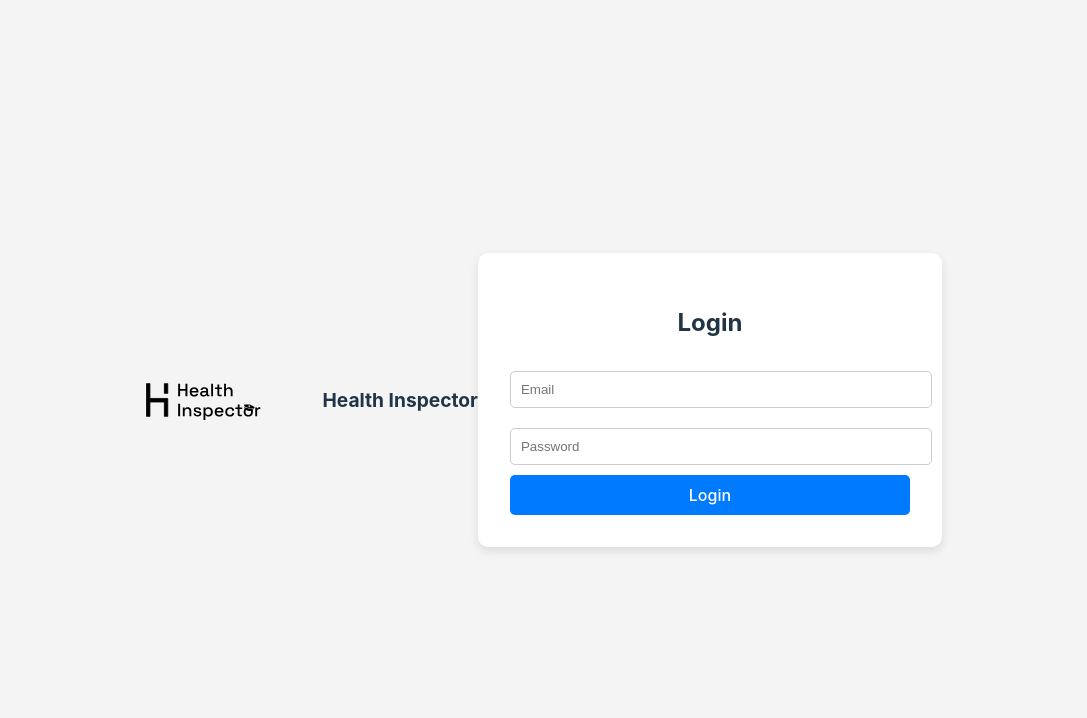
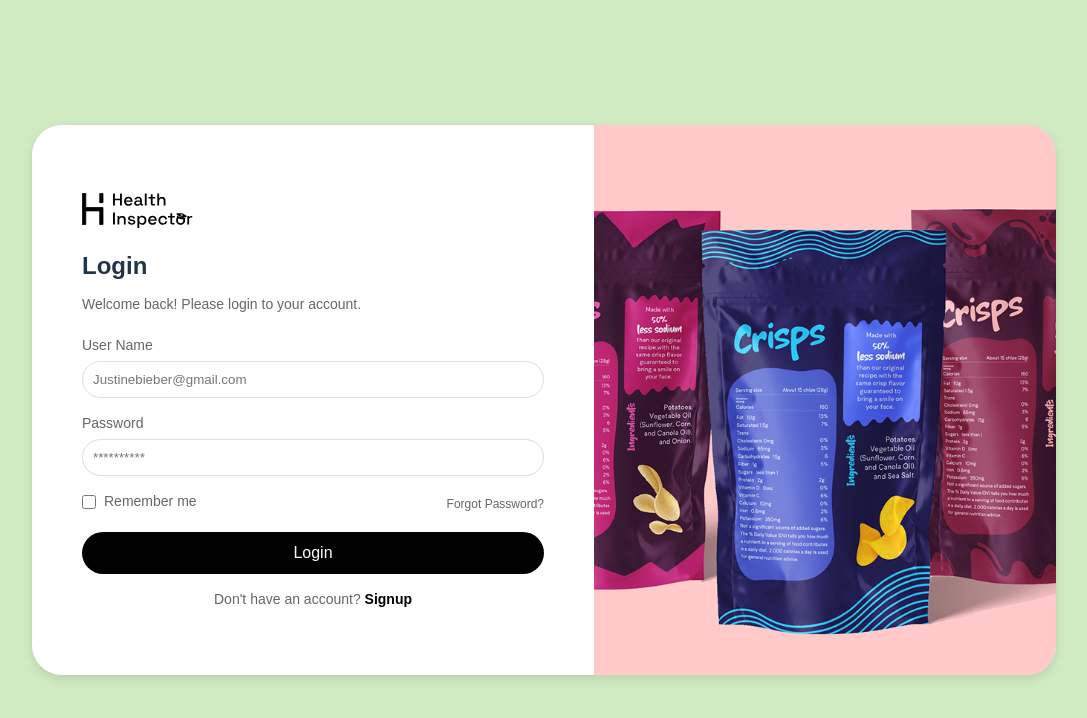
Before and after one commit to Rahwulkumar/health-inspector, a React (Vite) app: page /login in a window 1280 px wide. Shown: the top 718 px of the page, without its empty margins (96-1183 px from the left). Built offline with nearby package versions, Linux system fonts and the light colour scheme.

Commit message:
login & Navbar update

```diff
--- a/src/components/Navbar/Navbar.css
+++ b/src/components/Navbar/Navbar.css
@@ -1,44 +1,85 @@
+/* Ensure no horizontal scroll */
+* {
+  margin: 0;
+  padding: 0;
+  box-sizing: border-box;
+}
+
+body {
+  overflow-x: hidden;
+}
+
+/* Navbar container */
 .navbar {
   display: flex;
   justify-content: space-between;
   align-items: center;
-     padding: 15px 60px;
+  padding: 15px 6%;
   background-color: white;
+  box-shadow: 0 4px 6px rgba(0, 0, 0, 0.1);
+  width: 100%;
+  max-width: 100vw; /* Prevents any horizontal overflow */
+  position: sticky;
+  top: 0;
+  z-index: 1000;
 }
 
+/* Logo */
 .navbar-logo {
   display: flex;
   align-items: center;
-     font-weight: bold;
-     font-size: 1.2rem;
 }
 
 .navbar-logo img {
-     height: 40px;
-     /* Adjust logo size */
-     margin-right: 10px;
+  width: 12.95456rem;
+  height: 3.125rem;
+  flex-shrink: 0;
 }
 
+/* Navbar links */
 .navbar-links {
   list-style: none;
   display: flex;
-     gap: 30px;
+  gap: 80px;
+  justify-content: center;
+  flex-grow: 1;
+}
+
+.navbar-links li {
+  display: flex;
+  align-items: center;
 }
 
 .navbar-links li a {
   text-decoration: none;
   color: black;
   font-weight: 500;
+  font-size: 1rem;
+  transition: transform 0.2s ease-in-out;
 }
 
+.navbar-links li a:hover {
+  transform: scale(1.1);
+  color: #8b8b8b;
+}
+
+/* Authentication links */
 .navbar-auth {
   display: flex;
   gap: 20px;
+  align-items: center;
 }
 
 .signup {
   color: black;
   text-decoration: none;
+  font-weight: 500;
+  transition: transform 0.2s ease-in-out;
+}
+
+.signup:hover {
+  transform: scale(1.1);
+  color: #8b8b8b;
 }
 
 .login {
@@ -47,4 +88,55 @@
   padding: 8px 20px;
   border-radius: 20px;
   text-decoration: none;
+  font-weight: 500;
+  transition: transform 0.2s ease-in-out;
 }
+
+.login:hover {
+  transform: scale(1.1);
+  background-color: #8b8b8b;
+  color: white;
+}
+
+/* Responsive Design */
+@media screen and (max-width: 1024px) {
+  .navbar {
+    padding: 15px 5%;
+  }
+
+  .navbar-links {
+    gap: 20px;
+  }
+}
+
+@media screen and (max-width: 768px) {
+  .navbar {
+    flex-direction: column;
+    align-items: center;
+    padding: 10px;
+  }
+
+  .navbar-links {
+    flex-direction: column;
+    gap: 15px;
+    padding: 10px 0;
+  }
+
+  .navbar-auth {
+    margin-top: 10px;
+  }
+}
+
+@media screen and (max-width: 480px) {
+  .navbar-links {
+    gap: 10px;
+  }
+
+  .navbar-logo img {
+    width: 120px;
+  }
+
+  .login {
+    padding: 6px 15px;
+  }
+}
--- a/src/components/Navbar/Navbar.jsx
+++ b/src/components/Navbar/Navbar.jsx
@@ -7,16 +7,26 @@ const Navbar = () => {
     <nav className="navbar">
       <div className="navbar-logo">
         <img src={logo} alt="Health Inspector" />
-        <span>Health Inspector</span>
+        {/* <span>Health Inspector</span> */}
       </div>
       <ul className="navbar-links">
-        <li><Link to="/">Home</Link></li>
-        <li><Link to="/about">About us</Link></li>
-        <li><Link to="/team">Team</Link></li>
+        <li>
+          <Link to="/">Home</Link>
+        </li>
+        <li>
+          <Link to="/about">About us</Link>
+        </li>
+        <li>
+          <Link to="/team">Team</Link>
+        </li>
       </ul>
       <div className="navbar-auth">
-        <Link to="/signup" className="signup">Sign up</Link>
-        <Link to="/login" className="login">Login</Link>
+        <Link to="/signup" className="signup">
+          Sign up
+        </Link>
+        <Link to="/login" className="login">
+          Login
+        </Link>
       </div>
     </nav>
   );
--- a/src/pages/Login/Login.css
+++ b/src/pages/Login/Login.css
@@ -1,44 +1,169 @@
-/* src/pages/Login/Login.css */
+* {
+  margin: 0;
+  padding: 0;
+  box-sizing: border-box;
+  font-family: "Arial", sans-serif;
+}
+
+body {
+  background-color: #d0eac2; /* Green background */
+}
+
 .login-container {
   display: flex;
   justify-content: center;
   align-items: center;
+  width: 100vw;
   height: 100vh;
-    width: 100vw;
-    background-color: #f4f4f4;
 }
 
 .login-box {
+  display: flex;
+  width: 80%;
+  max-width: 1100px;
+  height: 550px;
   background: white;
-    padding: 2rem;
-    border-radius: 10px;
-    box-shadow: 0 4px 10px rgba(0, 0, 0, 0.1);
-    width: 400px;
+  border-radius: 30px;
+  overflow: hidden;
+  box-shadow: 0px 4px 10px rgba(0, 0, 0, 0.1);
+}
+
+/* Left Section */
+.login-left {
+  flex: 1;
+  padding: 50px;
+  display: flex;
+  flex-direction: column;
+  justify-content: center;
+}
+
+.logo {
+  width: 160px;
+}
+
+h2 {
+  font-size: 24px;
+  margin: 20px 0 10px;
+}
+
+p {
+  font-size: 14px;
+  color: #666;
+}
+
+.login-form {
+  margin-top: 20px;
+}
+
+.login-form label {
+  display: block;
+  font-size: 14px;
+  margin-bottom: 5px;
+  color: #666;
+}
+
+.login-form input {
+  width: 100%;
+  padding: 10px;
+  margin-bottom: 15px;
+  border: 1px solid #ddd;
+  border-radius: 50px;
+}
+
+/* ✅ FIXED: Properly aligned "Remember Me" & "Forgot Password?" */
+.login-options {
+  display: flex;
+  justify-content: space-between;
+  align-items: center;
+  font-size: 12px;
+  color: #666;
+  width: 100%;
+}
+
+.remember-me {
+  display: flex;
+  align-items: center; /* Ensures they are on the same level */
+  cursor: pointer;
+  white-space: nowrap;
+}
+
+.remember-me input[type="checkbox"] {
+  width: 14px;
+  height: 14px;
+  margin: 0;
+  vertical-align: middle; /* Keeps it aligned with text */
+  position: relative;
+  top: -1px; /* Slight adjustment to align perfectly */
+  margin-right: 8px; /* Adds a slight gap */
+}
+
+/* Forgot Password */
+.login-options a {
+  text-decoration: none;
+  color: #666;
+}
+
+/* Login Button */
+.login-btn {
+  width: 100%;
+  padding: 12px;
+  margin-top: 15px;
+  background-color: black;
+  color: white;
+  border: none;
+  border-radius: 50px;
+  cursor: pointer;
+}
+
+/* Signup Text */
+.signup-text {
+  margin-top: 15px;
+  font-size: 14px;
   text-align: center;
 }
 
-.login-box h2 {
-    margin-bottom: 20px;
+.signup-text a {
+  color: black;
+  text-decoration: none;
+  font-weight: bold;
 }
 
-.login-box input {
-    width: 100%;
-    padding: 10px;
-    margin: 10px 0;
-    border: 1px solid #ccc;
-    border-radius: 5px;
+/* Right Section - Image */
+.login-right {
+  flex: 1;
+  background-color: #f8d5d3; /* Pink background */
+  display: flex;
+  justify-content: center;
+  align-items: center;
 }
 
-.login-box button {
+.background-image {
   width: 100%;
-    padding: 10px;
-    background: #007bff;
-    color: white;
-    border: none;
-    border-radius: 5px;
-    cursor: pointer;
+  height: 100%;
+  object-fit: cover;
 }
 
-.login-box button:hover {
-    background: #0056b3;
+/* Responsive Design */
+@media (max-width: 1024px) {
+  .login-box {
+    width: 90%;
   }
+}
+
+@media (max-width: 768px) {
+  .login-box {
+    flex-direction: column;
+    height: auto;
+  }
+
+  .login-left,
+  .login-right {
+    width: 100%;
+    height: 50%;
+  }
+
+  .background-image {
+    width: 100%;
+    height: auto;
+  }
+}
--- a/src/pages/Login/Login.jsx
+++ b/src/pages/Login/Login.jsx
@@ -1,20 +1,56 @@
 import React from "react";
 import "./Login.css";
-import logo from "../../assets/icons/logo.svg"
+import logo from "../../assets/icons/logo.svg";
+import bgImage from "../../assets/images/login-image.png";
 
 const Login = () => {
   return (
+    <div className="login-container">
+      <div className="login-box">
+        {/* Left Side - Login Form */}
+        <div className="login-left">
+          <img src={logo} alt="Health Inspector Logo" className="logo" />
+          <h2>Login</h2>
+          <p>Welcome back! Please login to your account.</p>
 
-    <div className="login-container">
-        <div className="navbar-logo">
-                <img src={logo} alt="Health Inspector" />
-                <span>Health Inspector</span>
-              </div>
-      <div className="login-box">
-        <h2>Login</h2>
-        <input type="email" placeholder="Email" />
-        <input type="password" placeholder="Password" />
-        <button>Login</button>
+          <form className="login-form">
+            <label htmlFor="email">User Name</label>
+            <input
+              type="email"
+              id="email"
+              placeholder="Justinebieber@gmail.com"
+            />
+
+            <label htmlFor="password">Password</label>
+            <input type="password" id="password" placeholder="**********" />
+
+            {/* ✅ FIXED - Properly aligned Remember Me & Forgot Password */}
+            <div className="login-options">
+              <label className="remember-me">
+                <input type="checkbox" id="remember" />
+                Remember me
+              </label>
+              <a href="/">Forgot Password?</a>
+            </div>
+
+            <button type="submit" className="login-btn">
+              Login
+            </button>
+          </form>
+
+          <p className="signup-text">
+            Don't have an account? <a href="/">Signup</a>
+          </p>
+        </div>
+
+        {/* Right Side - Background Image */}
+        <div className="login-right">
+          <img
+            src={bgImage}
+            alt="Crisps Packaging"
+            className="background-image"
+          />
+        </div>
       </div>
     </div>
   );
```
Also changed, not shown: src/components/Hero/Hero.jsx (+5 -2 lines), src/assets/images/cosmeticWave.png (renamed from src/assets/images/food-wave.png), src/assets/images/foodWave.svg (renamed from src/assets/images/ingredients_home_svg.svg). Lines whose indentation alone changed are shown as unchanged.
